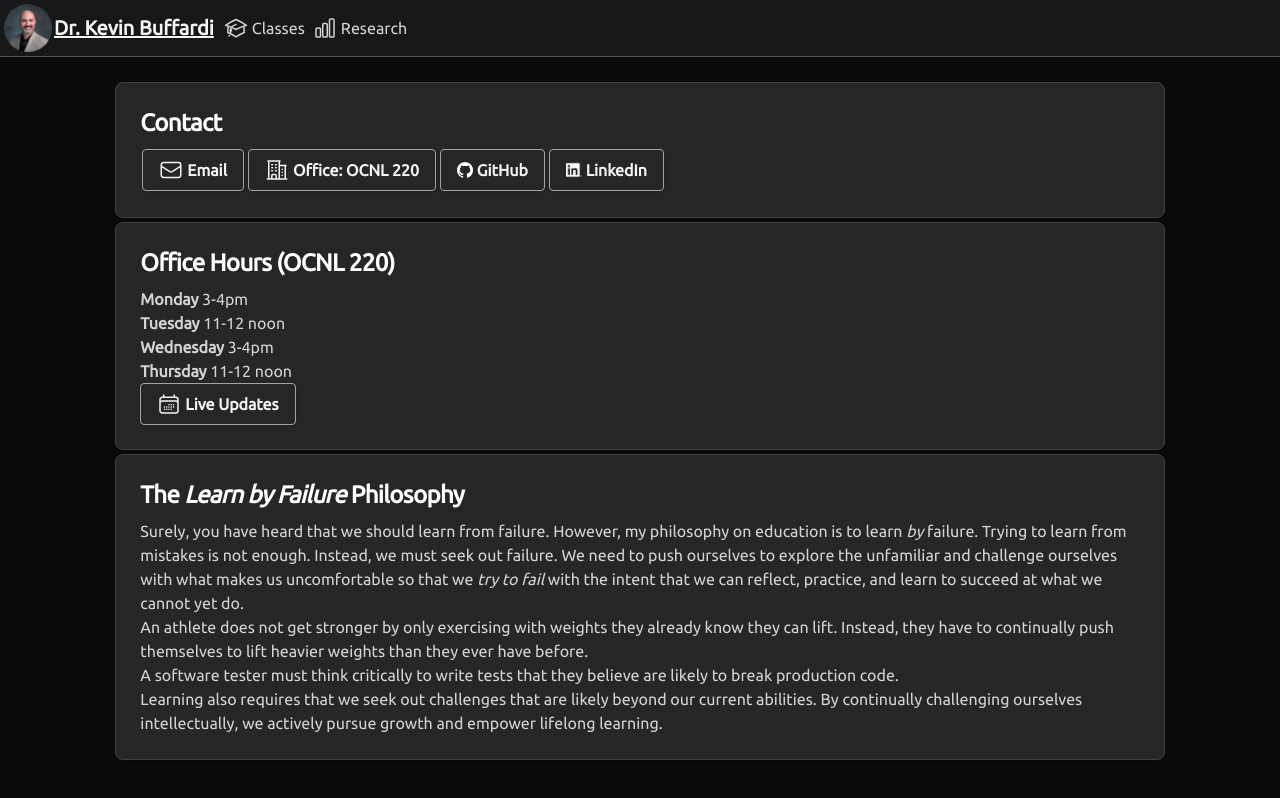
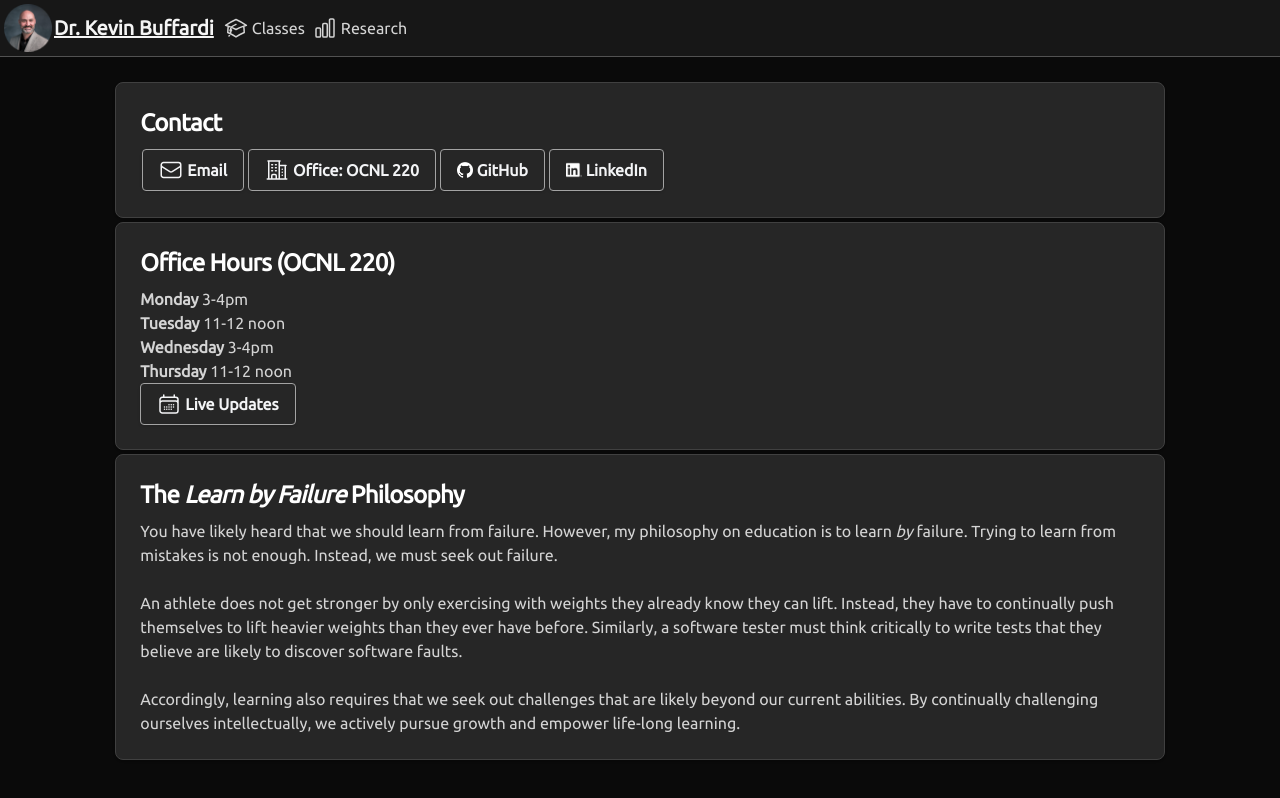
Before and after one commit to kbuffardi/kbuffardi.github.io, a Next.js app: page / in a window 1280 px wide. Built offline with nearby package versions, Linux system fonts and the light colour scheme.

Commit message:
Make philosophy more succinct

```diff
--- a/src/app/page.tsx
+++ b/src/app/page.tsx
@@ -55,25 +55,23 @@ export default function Home() {
             <div className="p-6 m-0.5 bg-neutral-800 border border-neutral-700 rounded-lg shadow w-full">
               <h5 className="mb-2 text-2xl font-bold tracking-tight text-gray-900 text-white">The <i>Learn by Failure</i> Philosophy</h5>
               <div className="flex-wrap text-neutral-300">
-                <p>Surely, you have heard that we should learn from failure.
+                <p>You have likely heard that we should learn from failure.
                    However, my philosophy on education is to learn <i>by</i> failure.
                    Trying to learn from mistakes is not enough. Instead, we
-                   must seek out failure. We need to push ourselves to explore the
-                   unfamiliar and challenge ourselves with what makes us uncomfortable
-                   so that we <i>try to fail</i> with the intent that we can reflect,
-                   practice, and learn to succeed at what we cannot yet do.
+                   must seek out failure.
                 </p>
+                <br/>
                 <p>An athlete does not get stronger by only exercising with weights they
                     already know they can lift. Instead, they have to continually push
                     themselves to lift heavier weights than they ever have before.
+                    Similarly, a software tester must think critically to write tests
+                    that they believe are likely to discover software faults.
                 </p>
-                <p>A software tester must think critically to write tests that they
-                   believe are likely to break production code.
-                </p>
-                <p>Learning also requires that we seek out challenges that are likely
-                   beyond our current abilities. By continually challenging ourselves
-                   intellectually, we actively pursue growth and empower lifelong
-                   learning.
+                <br/>
+                <p>Accordingly, learning also requires that we seek out challenges that
+                   are likely beyond our current abilities. By continually challenging
+                   ourselves intellectually, we actively pursue growth and empower
+                   life-long learning.
                 </p>
               </div>
             </div>
```
